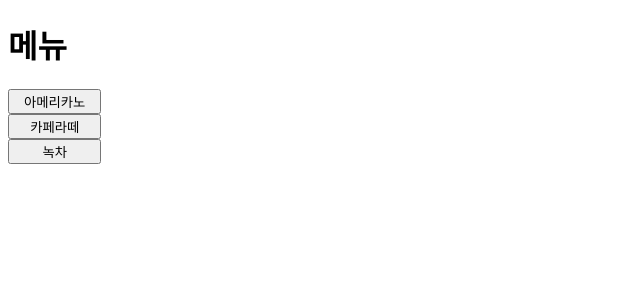
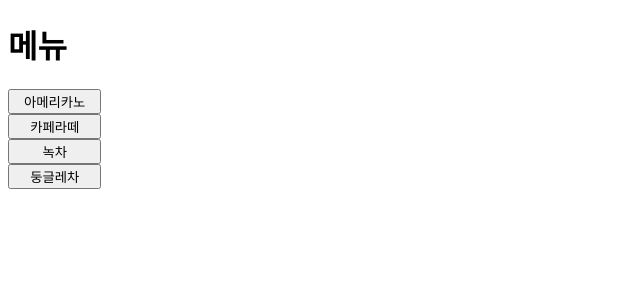
Before and after one commit to codyssey-smj53/david, a Flask app: page /menu in a window 1280 px wide. Shown: the top 300 px of the page, without its empty margins (0-640 px from the left). Run offline with Flask 3, Linux system fonts and the light colour scheme.

Commit message:
Feat: 둥글레차 추가

```diff
--- a/templates/menu.html
+++ b/templates/menu.html
@@ -9,6 +9,7 @@
 <h1>메뉴</h1>
     <button name="menu1" style="width:70pt;">아메리카노</button><br>
     <button name="menu2" style="width:70pt;">카페라떼</button><br>
-    <button name="menu3" style="width:70pt;">녹차</button>
+    <button name="menu3" style="width:70pt;">녹차</button><br>
+    <button name="menu2" style="width:70pt;">둥글레차</button>
 </body>
 </html>
```
